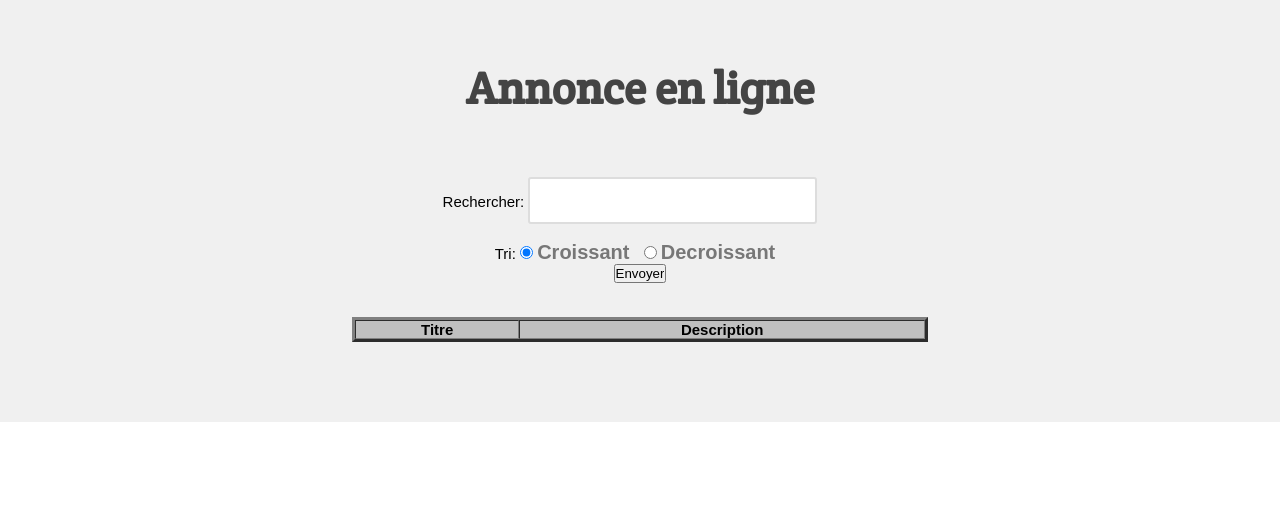
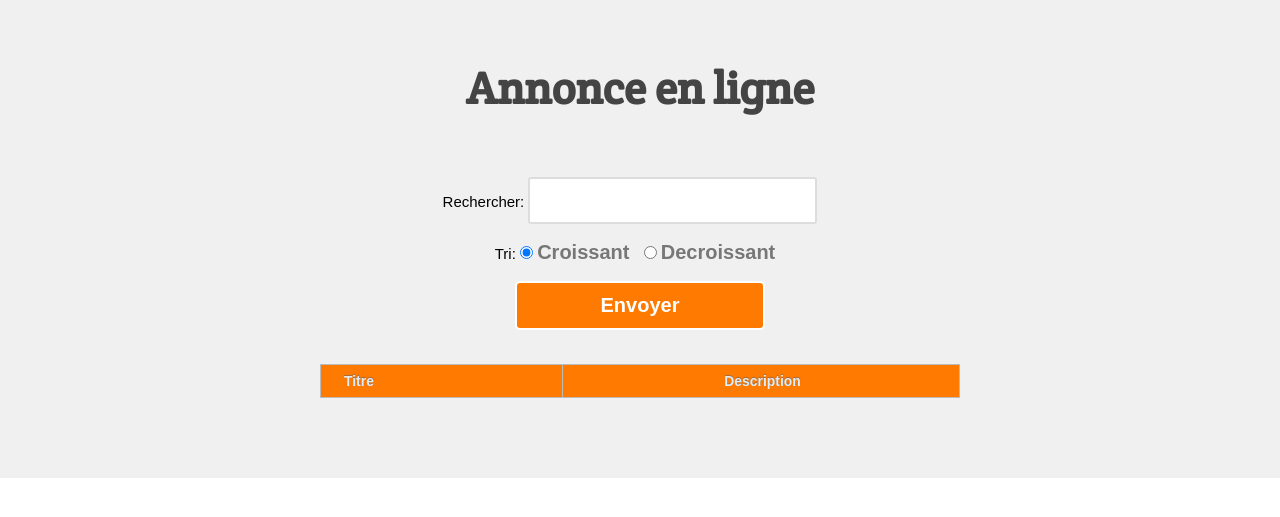
Before and after one commit to DylanGil/BelleTable, a PHP site: page /emploi.php in a window 1280 px wide. Shown: the part 121-638 px from the top of the page. Run offline with PHP 8.4, Linux system fonts and the light colour scheme; a user stored in the database is signed in; data comes from the database, SQL or seed files in the repository; lists and menus that the app fills with data are empty.

Commit message:
Emploi & CSS

```diff
--- a/Belle_Table/Site_Web/emploi.php
+++ b/Belle_Table/Site_Web/emploi.php
@@ -33,15 +33,15 @@
 			  <input type="radio" name="tri" value="DESC">
 			  <label>Decroissant</label>
 			</div>
-
-			<input type="submit" value="Envoyer" name="monBouton"> <br><br><br>
+</br>
+			<input type="submit" value="Envoyer" name="monBouton" class="button-4"> <br><br><br>
 
 <?php
 	if (isset($_POST["monBouton"]))
 	{
 		?><center>
-		<table width="40%" border="3" cellspacing="0">
-	<tr bgcolor="silver">
+		<table class="table_emploi">
+	<tr>
 		<th> Titre </th>
 		<th> Description </th>
 	</tr>
@@ -72,8 +72,10 @@ echo"</table>";
 <?php
 	if (!isset($_POST["monBouton"]))
 	{ ?>
-	<table width="45%" border="3" cellspacing="0">
-		<tr bgcolor="silver">
+	<!--table width="45%" border="3" cellspacing="0"-->
+		<table class="table_emploi">
+		<!--tr bgcolor="silver"-->
+			<tr>
 			<th> Titre </th>
 			<th> Description </th>
 		</tr>
@@ -90,7 +92,7 @@ echo"</table>";
 			$i = 0;
 			while($ligne = mysqli_fetch_assoc($res2))
 			{ ?>
-				<tr <?php if ($i%2 == 0) echo "bgcolor='green'";?>>
+				<tr <?php if ($i%2 == 0) echo "bgcolor=#FFFFFF";?>>
 					<td><?=$ligne["libelle"]; ?></td>
 					<td><?=$ligne["description"]; ?></td>
 					<!-- td> <a href="addPanier.php?idannonce=<?=$ligne["idannonce"]?>&titre=<?=$ligne["titre"]?>&prix=<?=$ligne["prix"]?>&description=<?=$ligne["description"]?>&image=<?=$ligne["image"]?>"><img src="favicon.png"
--- a/Belle_Table/Site_Web/styles.css
+++ b/Belle_Table/Site_Web/styles.css
@@ -329,6 +329,7 @@ textarea {padding: 10px;
 	padding: 11px;
 	background-color: #ff7a00;
 	border: 2px solid white;
+	border-radius : 5px;
 }
 .button-4:hover
 {
@@ -622,3 +623,58 @@ button[value="annuler"]:hover
 	border-radius: 12px;
 	border: 2px solid red;
 }
+/* Post Table */
+.table_emploi {
+    border-spacing: 0;
+    border-collapse: separate;
+    width: 50%;
+    color: #314351;
+    font-size: 0.857em;
+    line-height: 1em;
+    margin-bottom: 17px;
+    font-family: "museo-sans",sans-serif;
+}
+.table_emploi a {
+    color: #4183C4;
+    text-decoration: none;
+}
+.table_emploi a:hover {
+    color: #2a5886;
+    text-decoration: none;
+    background-color: inherit;
+}
+.table_emploi th, .table_emploi td {
+    border: 1px solid #BCBABA;
+    border-top-color: #FFF;
+    border-right: none;
+    padding: 8px 20px 8px 23px;
+    text-align: left;
+    vertical-align: middle;
+    background: #f2f2f2;
+    margin: 0;
+}
+
+.table_emploi th {
+    background: #FF7A00;
+    text-align: left;
+    font-size: 1.083em;
+    line-height: 1.538em;
+    padding: 6px 20px 5px 23px;
+    color: #ddedfa;
+    text-shadow: 0px -1px 1px rgba(0, 81, 168, 0.38);
+    border-color: #BCBABA;
+    font-weight: 900;
+}
+
+.table_emploi th:last-child {
+    border-right: 1px solid #BCBABA;
+    text-align: center;
+}
+
+.table_emploi td.last, .table_emploi td:last-child {
+    border-right: 1px solid #C2CAD0;
+}
+
+.table_emploi .even td, .table_emploi tr:nth-child(even) td {
+    background: #E7E7E7;
+}
```
